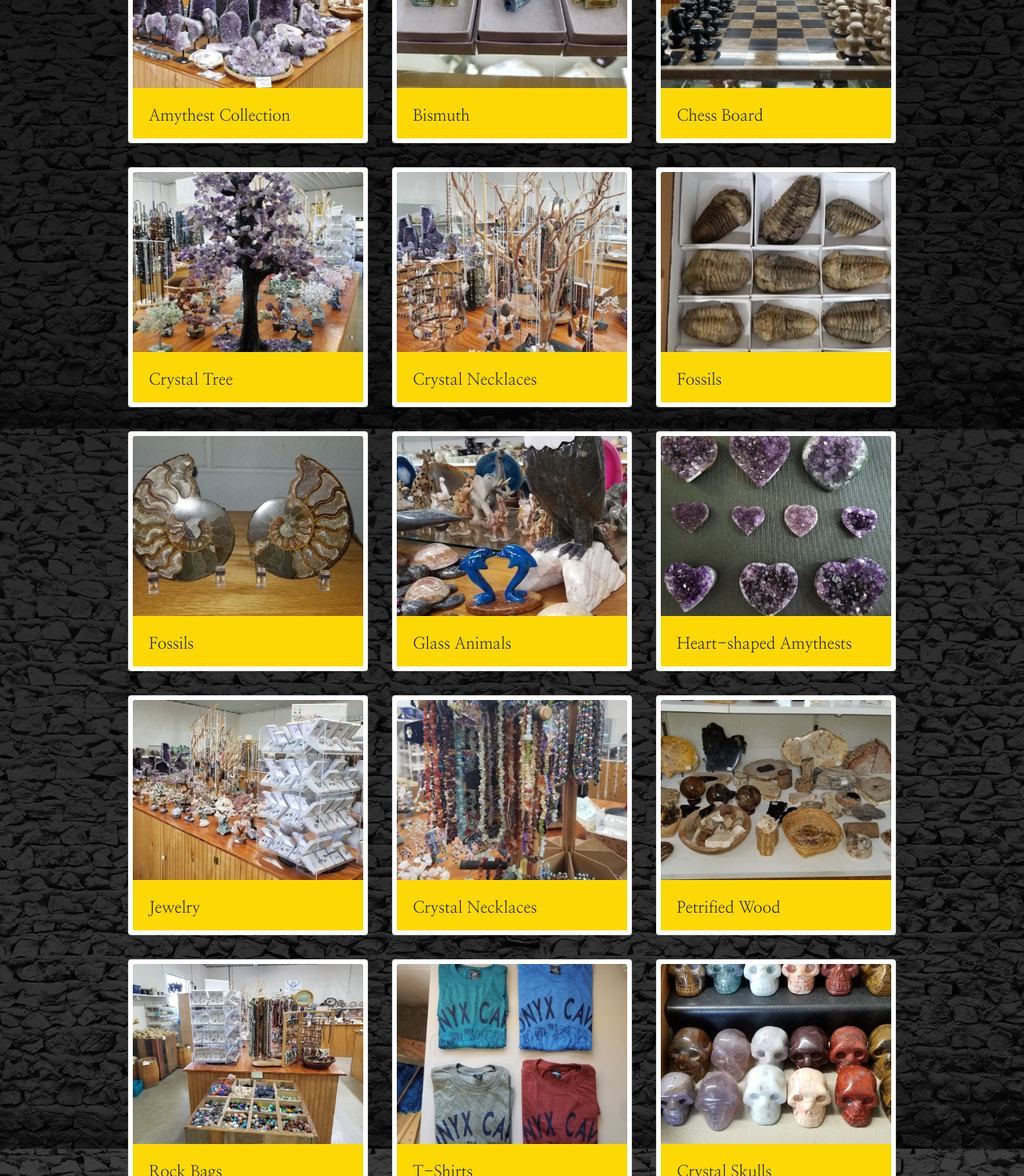
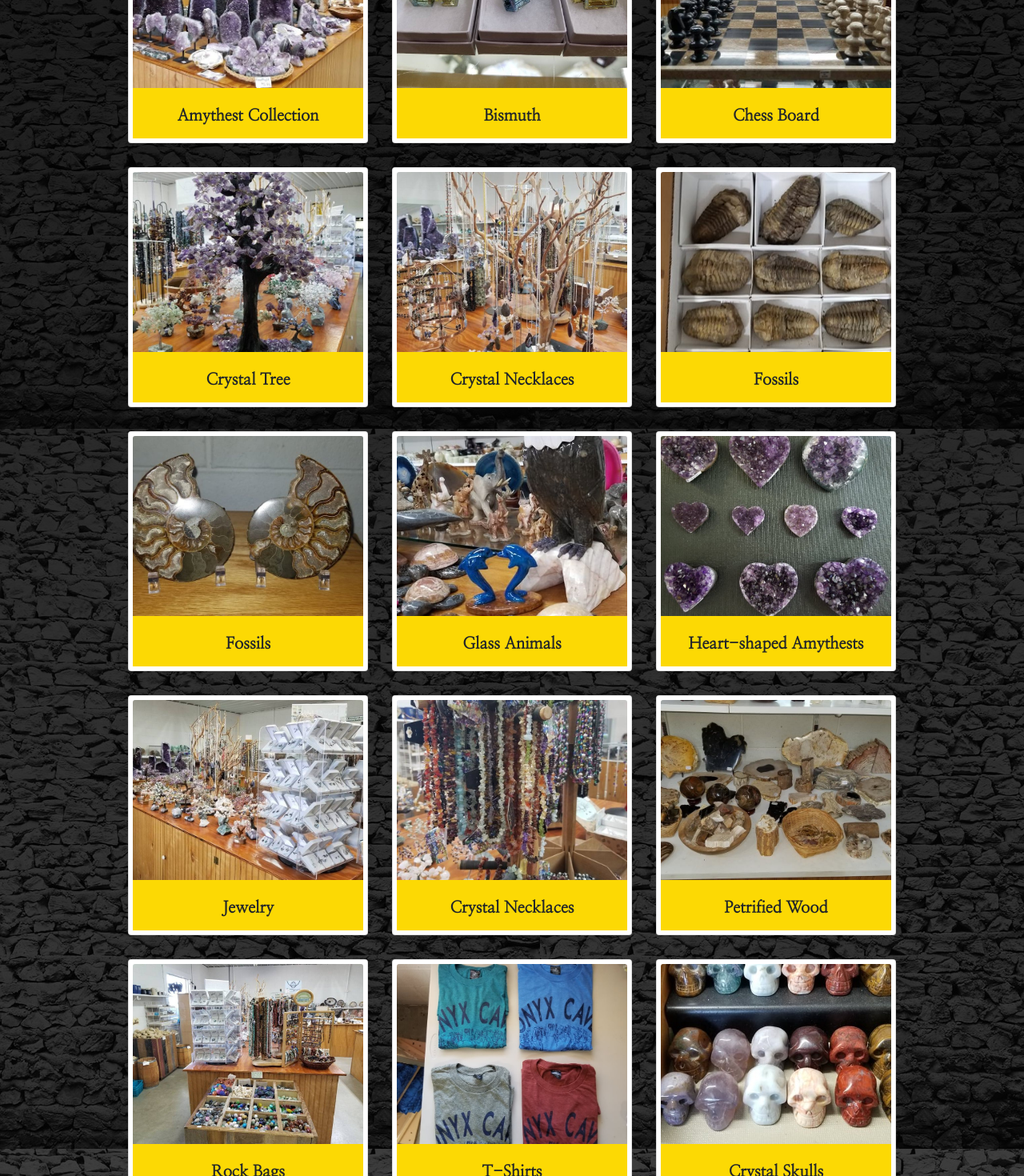
Before and after one commit to BenEstes/OnyxCaveRedesign, a React (Create React App) app: page /giftShop in a window 1280 px wide. Shown: the part 420-1890 px from the top of the page at 80% size. Built offline with nearby package versions, Linux system fonts and the light colour scheme.

Commit message:
implemented Jacob's suggestions about font weight and position

```diff
--- a/src/components/ImageCarousel.js
+++ b/src/components/ImageCarousel.js
@@ -23,7 +23,7 @@ class Carousel extends PureComponent {
     }
 
     componentDidMount() {
-      this.interval = setInterval(this.handleCarouselRightPress, 15000)
+      this.interval = setInterval(this.handleCarouselRightPress, 4000)
     }
 
     componentWillUnmount() {
--- a/src/pages/Features/Features.css
+++ b/src/pages/Features/Features.css
@@ -28,17 +28,18 @@
   }
 
   .left-arrow {
-    height: 100%;
+    height: calc(100% - 50px);
     width: 100%;
     font-size: 2rem;
     color: white;
     width: 50%;
     position: absolute;
-    top: 0;
+    bottom: 0;
+    cursor: pointer;
   }
 
   .right-arrow {
-    height: 100%;
+    height: calc(100% - 50px);
     width: 100%;
     font-size: 2rem;
     color: white;
@@ -46,7 +47,8 @@
     position: absolute;
     float: right;
     right: 0;
-    top: 0;
+    bottom: 0;
+    cursor: pointer;
   }
 
   .left-arrow i {
--- a/src/pages/GiftShop/GiftShop.css
+++ b/src/pages/GiftShop/GiftShop.css
@@ -30,6 +30,8 @@
 .card-body{
   font-size: 1.25rem;
   background-color: #fcd904;
+  text-align: center;
+  font-weight: bold;
 }
 
 .giftshop-card{
--- a/src/pages/GiftShop/index.js
+++ b/src/pages/GiftShop/index.js
@@ -11,22 +11,22 @@ function GiftShop() {
                     <h3>Browse the Onyx Cave Rock Shop for a variety of minerals, rocks, fossils, and jewelry.</h3>
                 </div>
                 <div className='giftshop-items'>
-                    <GiftShopCard image={ImageHelper.GiftShopAmythestCollection} itemName='Amythest Collection' />
-                    <GiftShopCard image={ImageHelper.GiftShopBismuth} itemName='Bismuth' />
-                    <GiftShopCard image={ImageHelper.GiftShopChessBoard} itemName='Chess Board' />
-                    <GiftShopCard image={ImageHelper.GiftShopCrystalTree} itemName='Crystal Tree' />
-                    <GiftShopCard image={ImageHelper.GiftShopCrystalTree2} itemName='Crystal Necklaces' />
-                    <GiftShopCard image={ImageHelper.GiftShopFossils} itemName='Fossils' />
-                    <GiftShopCard image={ImageHelper.GiftShopFossilShells} itemName='Fossils' />
-                    <GiftShopCard image={ImageHelper.GiftShopGlassAnimals} itemName='Glass Animals' />
-                    <GiftShopCard image={ImageHelper.GiftShopHeartAmythest} itemName='Heart-shaped Amythests' />
-                    <GiftShopCard image={ImageHelper.GiftShopJewelry} itemName='Jewelry' />
-                    <GiftShopCard image={ImageHelper.GiftShopNecklaces} itemName='Crystal Necklaces' />
-                    <GiftShopCard image={ImageHelper.GiftShopPetrifiedWood} itemName='Petrified Wood' />
-                    <GiftShopCard image={ImageHelper.GiftShopRocks} itemName='Rock Bags' />
-                    <GiftShopCard image={ImageHelper.GiftShopShirts} itemName='T-Shirts' />
-                    <GiftShopCard image={ImageHelper.GiftShopSkulls} itemName='Crystal Skulls' />
-                    <GiftShopCard image={ImageHelper.GiftShopWhiteInside} itemName='Geode' />
+                    <GiftShopCard image={ImageHelper.GiftShopAmythestCollection} itemName='Amythest Collection' imageAlt='Amythest Collection' />
+                    <GiftShopCard image={ImageHelper.GiftShopBismuth} itemName='Bismuth' imageAlt='Bismuth' />
+                    <GiftShopCard image={ImageHelper.GiftShopChessBoard} itemName='Chess Board' imageAlt='Chess Board' />
+                    <GiftShopCard image={ImageHelper.GiftShopCrystalTree} itemName='Crystal Tree' imageAlt='Crystal Tree' />
+                    <GiftShopCard image={ImageHelper.GiftShopCrystalTree2} itemName='Crystal Necklaces' imageAlt='Crystal Necklaces' />
+                    <GiftShopCard image={ImageHelper.GiftShopFossils} itemName='Fossils' imageAlt='Fossils' />
+                    <GiftShopCard image={ImageHelper.GiftShopFossilShells} itemName='Fossils' imageAlt='Fossils' />
+                    <GiftShopCard image={ImageHelper.GiftShopGlassAnimals} itemName='Glass Animals' imageAlt='Glass Animals' />
+                    <GiftShopCard image={ImageHelper.GiftShopHeartAmythest} itemName='Heart-shaped Amythests' imageAlt='Heart-shaped Amythests' />
+                    <GiftShopCard image={ImageHelper.GiftShopJewelry} itemName='Jewelry' imageAlt='Jewelry' />
+                    <GiftShopCard image={ImageHelper.GiftShopNecklaces} itemName='Crystal Necklaces' imageAlt='Crystal Necklaces' />
+                    <GiftShopCard image={ImageHelper.GiftShopPetrifiedWood} itemName='Petrified Wood' imageAlt='Petrified Wood' />
+                    <GiftShopCard image={ImageHelper.GiftShopRocks} itemName='Rock Bags' imageAlt='Rock Bags' />
+                    <GiftShopCard image={ImageHelper.GiftShopShirts} itemName='T-Shirts' imageAlt='T-Shirts' />
+                    <GiftShopCard image={ImageHelper.GiftShopSkulls} itemName='Crystal Skulls' imageAlt='Crystal Skulls' />
+                    <GiftShopCard image={ImageHelper.GiftShopWhiteInside} itemName='Geodes' imageAlt='Geodes' />
                 </div>
             </div>
         </div>
--- a/src/pages/Pricing/Pricing.css
+++ b/src/pages/Pricing/Pricing.css
@@ -2,7 +2,7 @@
 .background-div{
   height: 100%;
   width: 100%;
-  background-color: black;}
+  background-color: #241e20;}
 
 #header {
   color: white;
@@ -46,6 +46,7 @@
   display: inline-block;
   position: relative;
   font-size: 1.3em;
+  font-weight: bold;
 }
 
 .pricing-ages{
@@ -66,4 +67,13 @@
   .display-3 {
     font-size: 40px;
   }
+
+  .pricing-ages{
+    font-size: 1.1rem;
+  }
+
+  .pricing-price{
+    font-size: 1.15rem;
+
+  }
 }
--- a/src/pages/Pricing/index.js
+++ b/src/pages/Pricing/index.js
@@ -5,10 +5,10 @@ function Pricing() {
     return (
         <div className="background-div">
             <div id="header" className="jumbotron d-flex flex-column justify-content-center align-items-center m-0 text-center">
-                <h1 className="display-3">Season: March - December 31st</h1>
-                <p className="lead">Call 270-773-2323 for more information</p>
+                <h1 className="display-3">Season:</h1>
+                <p className="lead">March - December 31st</p>
                 <p className="lead">Onyx Cave, 93 Huckleberry Knob Road Cave City, KY 42127</p>
-                <h1 className="display-3">Info</h1>
+                <h1 className="display-3">Info:</h1>
                 <p className="lead">Tours are approximently 30 minutes long</p>
                 <p className="lead">Bring a camera to capture the unique formations within the cave!</p>
             </div>
```
